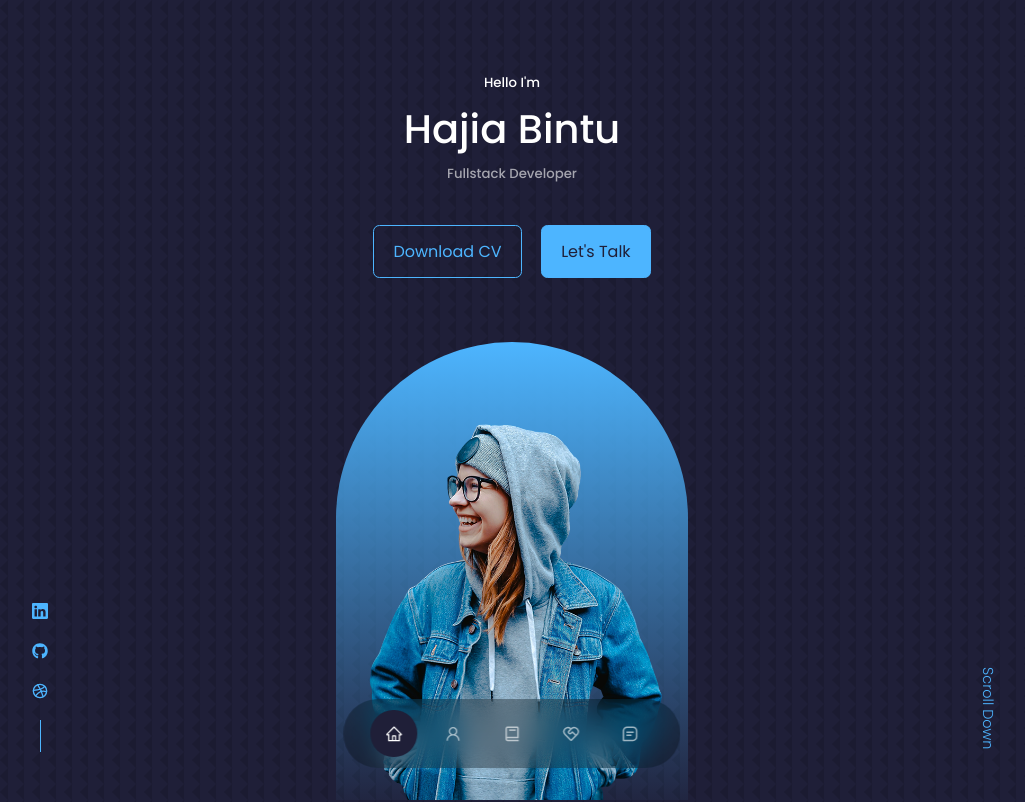
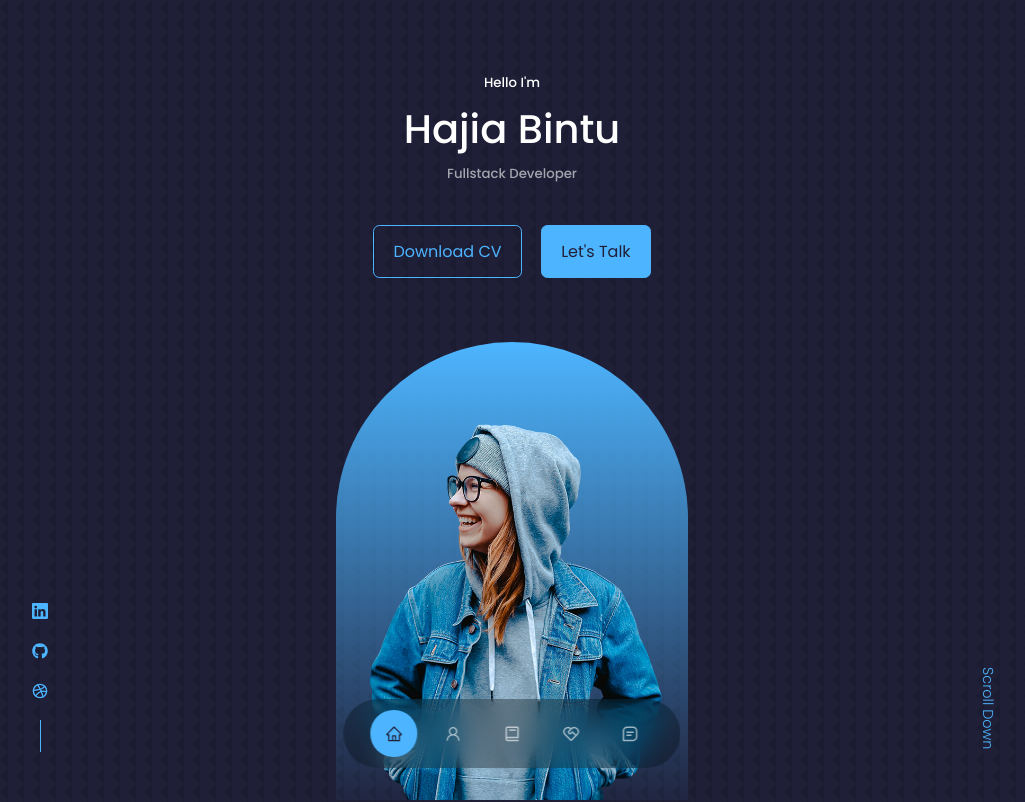
Before and after one commit to sametkoyuncu/react-personal-website, a React (Create React App) app: page / in a window 1280 px wide. Shown: the top 802 px of the page, without its empty margins (128-1153 px from the left). Built offline with nearby package versions, Linux system fonts and the light colour scheme.

Commit message:
End of project

```diff
--- a/package.json
+++ b/package.json
@@ -1,5 +1,6 @@
 {
   "name": "react-personal-website",
+  "homepage": "https://samet.page",
   "version": "0.1.0",
   "private": true,
   "dependencies": {
--- a/src/components/contact/Contact.jsx
+++ b/src/components/contact/Contact.jsx
@@ -51,6 +51,10 @@ const Contact = () => {
 
         </div>
         {/* end of contact options */}
+
+        {/* TODO: 2:59:00 / if you want to works this form,
+                  please watch tutorial from this time 2:59:00
+                  ( tutorial: https://www.youtube.com/watch?v=G-Cr00UYokU ) */}
         <form action=''>
           <input type='text' name='name' placeholder='Your Full Name' required />
           <input type='email' name='email' placeholder='Your Email' required />
--- a/src/components/nav/nav.css
+++ b/src/components/nav/nav.css
@@ -28,6 +28,6 @@ nav a:hover {
 }
 
 nav a.active {
-    background: var(--color-bg);
-    color: var(--color-white);
+    background: var(--color-primary);
+    color: var(--color-bg);
 }
```
